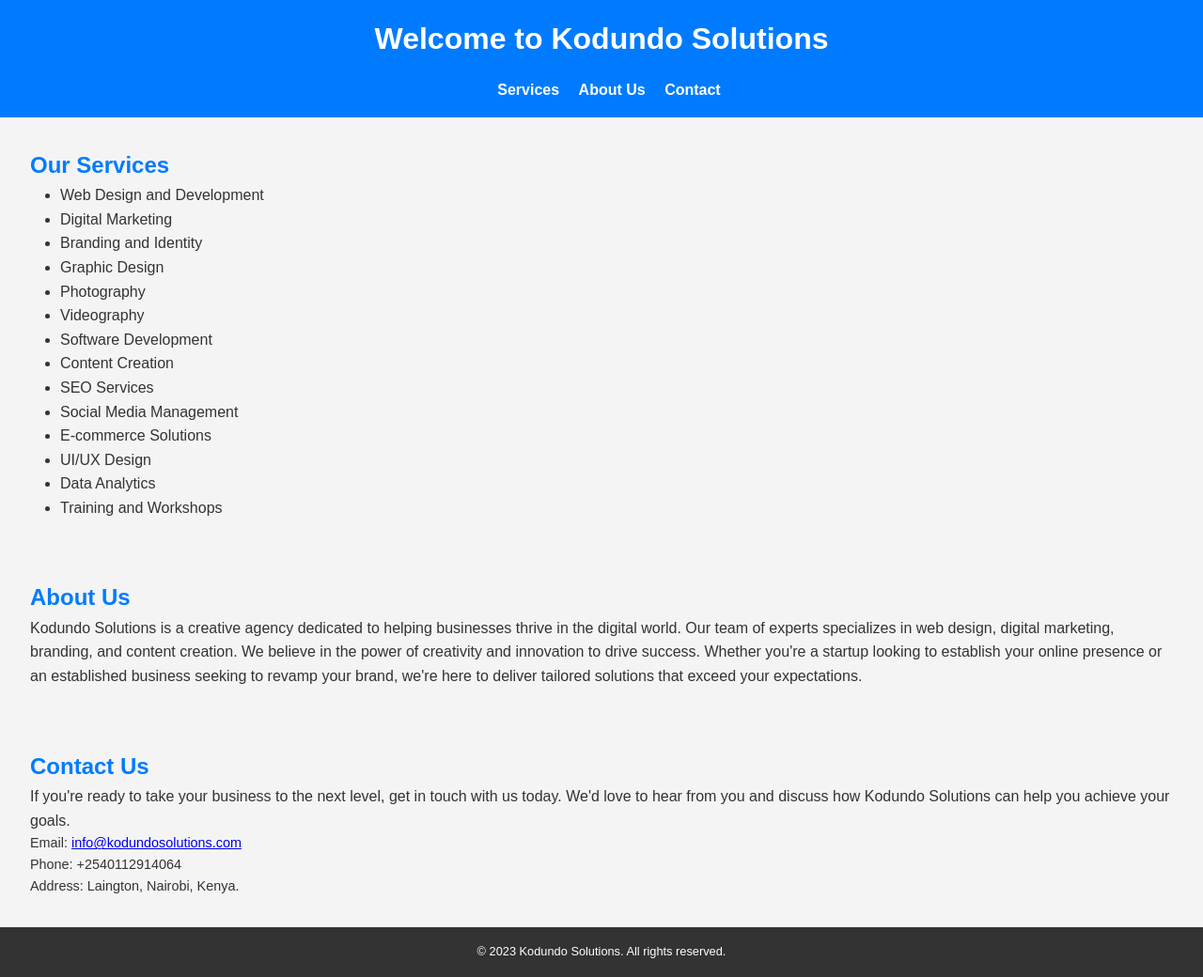
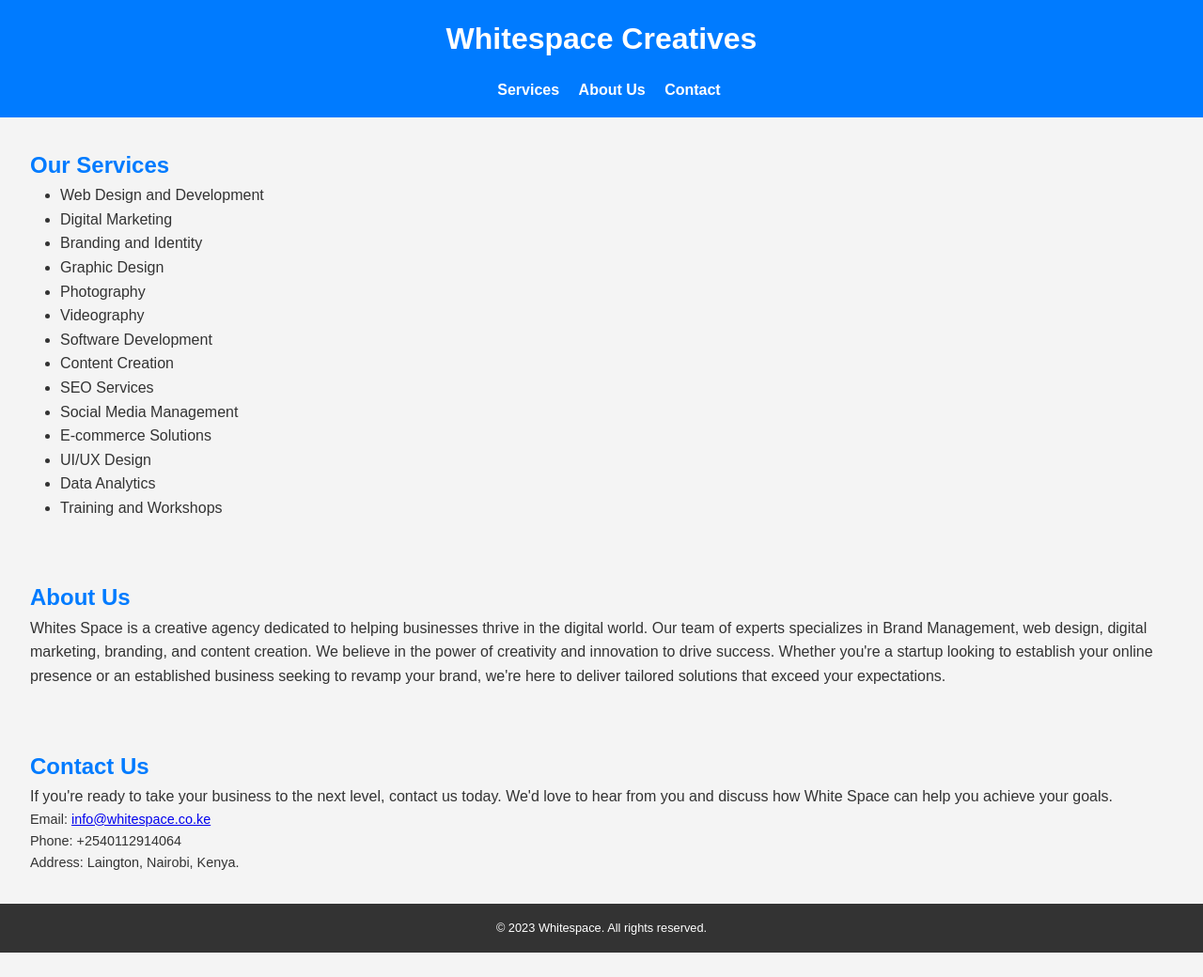
Before and after one commit to ianfranko/Kodundo, a plain HTML site: page index.html in a window 1280 px wide. Shown: the whole page at 94% size. After the commit the page ends 1014 px from the top, so only its background shows below. Drawn offline with Linux system fonts and the light colour scheme; files that its build step writes are made by us from their sources.

Commit message:
Update index.html

```diff
--- a/index.html
+++ b/index.html
@@ -3,14 +3,14 @@
 <head>
     <meta charset="UTF-8">
     <meta name="viewport" content="width=device-width, initial-scale=1.0">
-    <title>Welcome to Kodundo Solutions</title>
+    <title>Welcome WhiteSpace</title>
     <link rel="stylesheet" href="style.css">
  <link href="https://fonts.googleapis.com/css?family=Roboto:300,400,500,700,900" rel="stylesheet">
     <link rel="stylesheet" href="fonts/icomoon/style.css">
 </head>
 <body>
     <header>
-        <h1>Welcome to Kodundo Solutions</h1>
+        <h1>Whitespace Creatives </h1>
         <nav>
             <ul>
                 <li><a href="#services">Services</a></li>
@@ -42,21 +42,26 @@
 
     <section id="about">
         <h2>About Us</h2>
-        <p>Kodundo Solutions is a creative agency dedicated to helping businesses thrive in the digital world. Our team of experts specializes in web design, digital marketing, branding, and content creation. We believe in the power of creativity and innovation to drive success. Whether you're a startup looking to establish your online presence or an established business seeking to revamp your brand, we're here to deliver tailored solutions that exceed your expectations.</p>
+        <p>Whites Space is a creative agency dedicated to helping businesses thrive in the digital world.
+            Our team of experts specializes in Brand Management, web design, digital marketing, branding,
+            and content creation. We believe in the power of creativity and innovation to drive success.
+            Whether you're a startup looking to establish your online presence or an established business seeking to
+            revamp your brand, we're here to deliver tailored solutions that exceed your expectations.</p>
     </section>
 
     <section id="contact">
         <h2>Contact Us</h2>
-        <p>If you're ready to take your business to the next level, get in touch with us today. We'd love to hear from you and discuss how Kodundo Solutions can help you achieve your goals.</p>
+        <p>If you're ready to take your business to the next level, contact us today. We'd love to hear from you and discuss
+            how White Space can help you achieve your goals.</p>
         <address>
-            Email: <a href="mailto:info@kodundosolutions.com">info@kodundosolutions.com</a><br>
+            Email: <a href="mailto:ianodundo12@gmail.com">info@whitespace.co.ke</a><br>
             Phone: +2540112914064<br>
             Address: Laington, Nairobi, Kenya.
         </address>
     </section>
 
     <footer>
-        <p>&copy; 2023 Kodundo Solutions. All rights reserved.</p>
+        <p>&copy; 2023 Whitespace. All rights reserved.</p>
     </footer>
 </body>
 </html>
```
